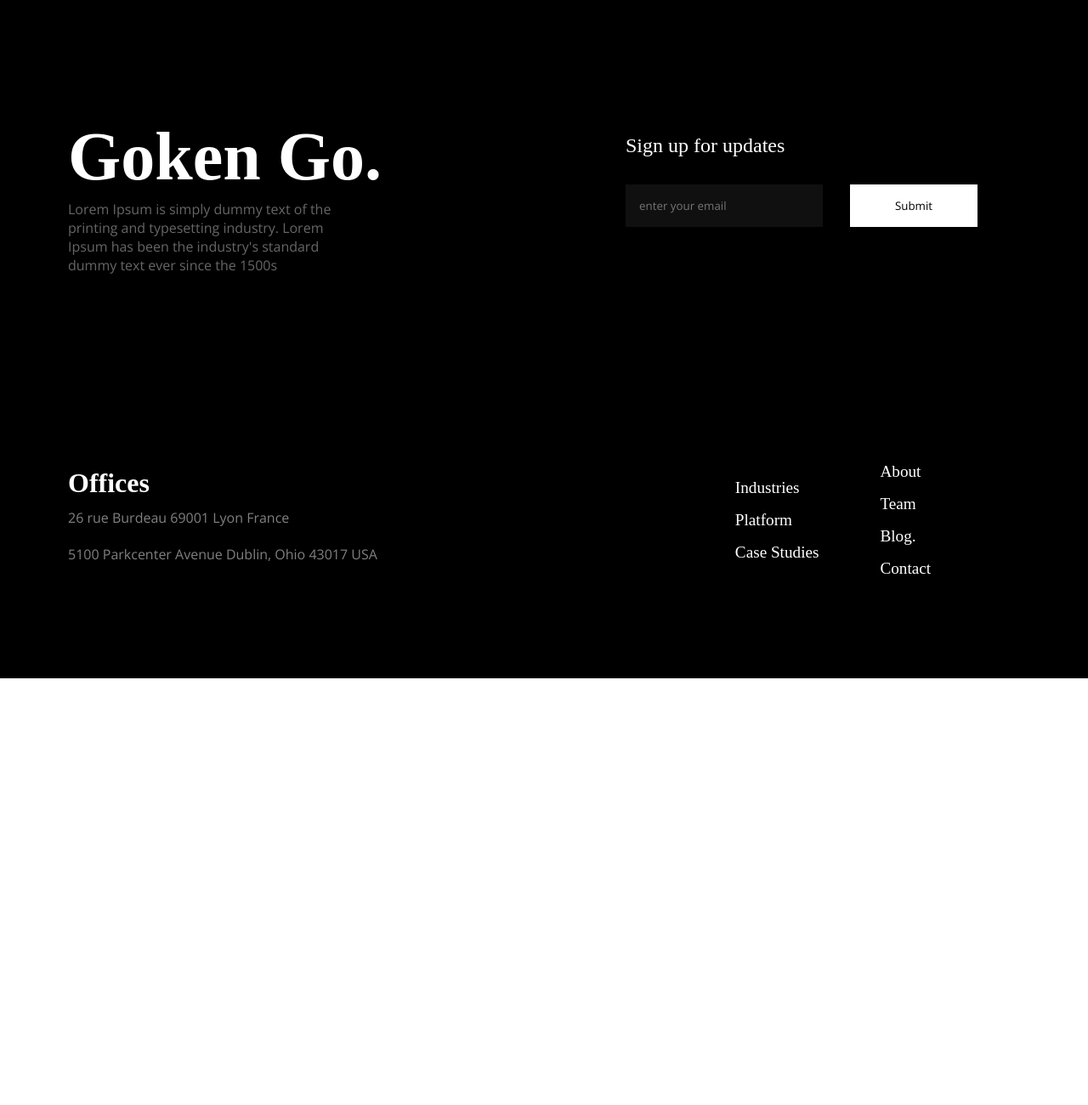
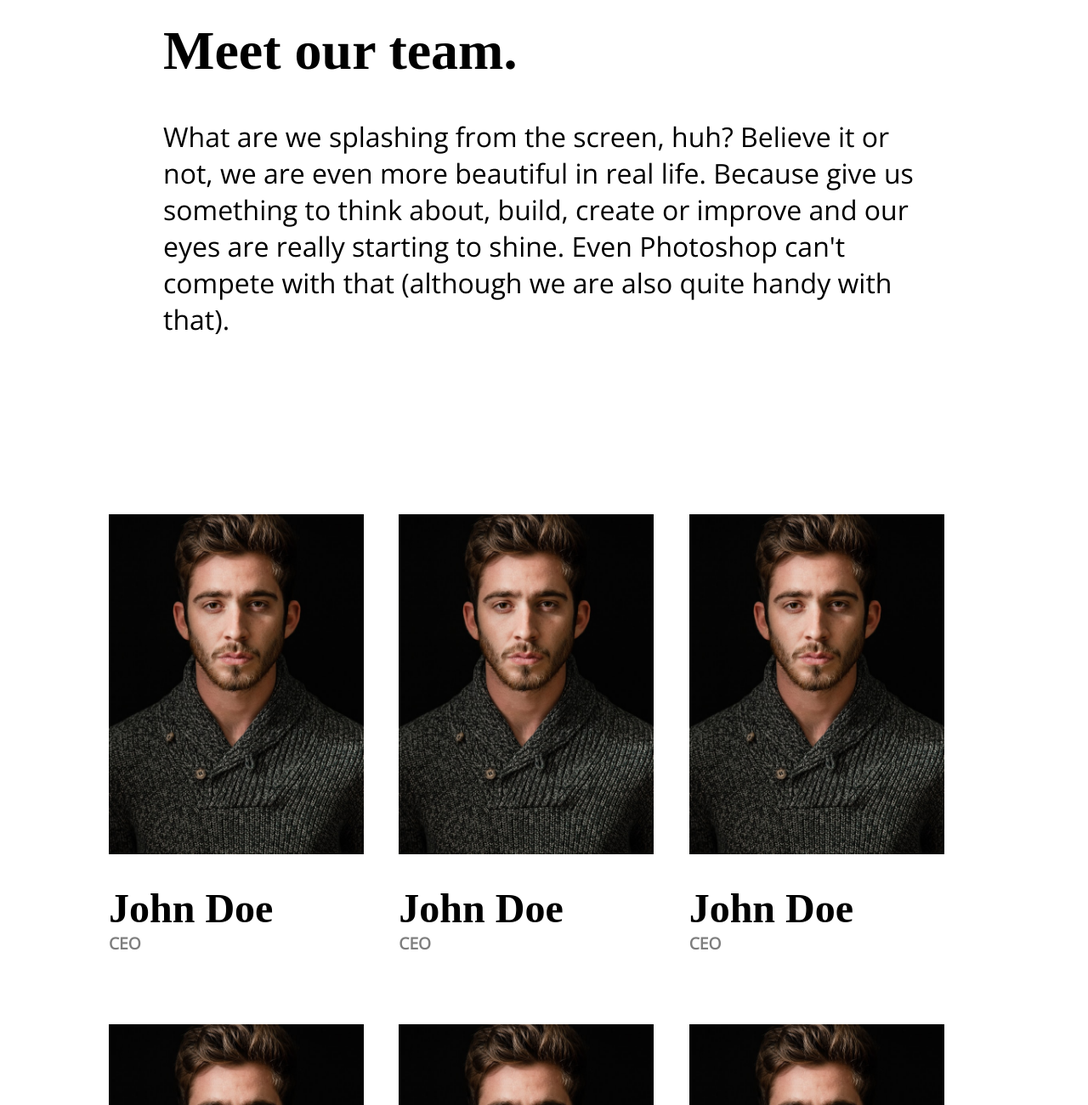
Before and after one commit to harshadgokhkale0308/gokengo1, a Gatsby site: page /team in a window 1280 px wide. Before the commit this address had no page. Shown: the part 220-1520 px from the top of the page at 85% size. Before the commit the page ends 1018 px from the top, so only its background shows below. Built offline with nearby package versions, Linux system fonts and the light colour scheme; Gatsby itself is replaced by a stand-in of ours; a web font is replaced by a local one.

Commit message:
Added Team Page

```diff
--- a/src/components/Footer.js
+++ b/src/components/Footer.js
@@ -118,13 +118,13 @@ const Footer = () => {
           <ul>
             <li>
               <div className="link">
-                <Link to="/about">About</Link>
+                <Link to="/about">About.</Link>
               </div>
             </li>
             <li>
               <div className="link">
                 <Link className="link" to="/team">
-                  Team
+                  Team.
                 </Link>
               </div>
             </li>
@@ -138,7 +138,7 @@ const Footer = () => {
             <li>
               <div className="link">
                 <a className="link" href="#">
-                  Contact
+                  Contact.
                 </a>
               </div>
             </li>
--- a/src/components/MissingLink.js
+++ b/src/components/MissingLink.js
@@ -17,7 +17,7 @@ const MissingLink = () => {
         0.5,
         { y: 100, ease: Power3.easeOut },
         0.2,
-        0.4
+        0.2
       )
         .from(".sub_heading", 0.6, { opacity: 0, y: 10, ease: Power3.easeOut })
         .staggerFrom(
--- /dev/null
+++ b/src/components/TeamGrid.js
@@ -0,0 +1,84 @@
+import React from "react"
+import Img from "gatsby-image"
+import { graphql, useStaticQuery } from "gatsby"
+
+const TeamGrid = () => {
+  const data = useStaticQuery(graphql`
+    query TeamImages {
+      MemberOne: file(relativePath: { eq: "team_member_one.jpg" }) {
+        id
+        childImageSharp {
+          fixed(width: 300, height: 400) {
+            ...GatsbyImageSharpFixed
+          }
+          fluid {
+            ...GatsbyImageSharpFluid
+          }
+        }
+      }
+    }
+  `)
+
+  return (
+    <div className="container">
+      <div className="team_grid">
+        <div className="member_card">
+          <Img
+            className="image"
+            fixed={data.MemberOne.childImageSharp.fixed}
+          ></Img>
+          <h1>
+            John Doe <span>CEO</span>
+          </h1>
+        </div>
+        <div className="member_card">
+          <Img
+            className="image"
+            fixed={data.MemberOne.childImageSharp.fixed}
+          ></Img>
+          <h1>
+            John Doe <span>CEO</span>
+          </h1>
+        </div>
+        <div className="member_card">
+          <Img
+            className="image"
+            fixed={data.MemberOne.childImageSharp.fixed}
+          ></Img>
+          <h1>
+            John Doe <span>CEO</span>
+          </h1>
+        </div>
+        <div className="member_card">
+          <Img
+            className="image"
+            fixed={data.MemberOne.childImageSharp.fixed}
+          ></Img>
+          <h1>
+            John Doe <span>CEO</span>
+          </h1>
+        </div>
+        <div className="member_card">
+          <Img
+            className="image"
+            fixed={data.MemberOne.childImageSharp.fixed}
+          ></Img>
+          <h1>
+            John Doe <span>CEO</span>
+          </h1>
+        </div>
+        <div className="member_card">
+          <Img
+            className="image"
+            fixed={data.MemberOne.childImageSharp.fixed}
+          ></Img>
+          <h1>
+            John Doe <span>CEO</span>
+          </h1>
+        </div>
+      </div>
+    </div>
+  )
+}
+
+export default TeamGrid
--- /dev/null
+++ b/src/components/TeamHeader.js
@@ -0,0 +1,38 @@
+import React, { useEffect } from "react"
+import { TimelineLite, Power3 } from "gsap"
+
+const TeamHeader = () => {
+  let tl = new TimelineLite()
+  useEffect(() => {
+    tl.from(".team_header_inner_text", 1, {
+      y: 100,
+      ease: Power3.easeOut,
+    }).from(
+      ".team_header p",
+      0.6,
+      { opacity: 0, y: 20, ease: Power3.easeOut },
+      "-=0.6"
+    )
+  }, [tl])
+
+  return (
+    <div className="container">
+      <div className="team_header_wrapper">
+        <div className="team_header">
+          <h1>
+            <div className="team_header_inner_text">Meet our team.</div>
+          </h1>
+          <p>
+            What are we splashing from the screen, huh? Believe it or not, we
+            are even more beautiful in real life. Because give us something to
+            think about, build, create or improve and our eyes are really
+            starting to shine. Even Photoshop can't compete with that (although
+            we are also quite handy with that).
+          </p>
+        </div>
+      </div>
+    </div>
+  )
+}
+
+export default TeamHeader
--- /dev/null
+++ b/src/pages/team.js
@@ -0,0 +1,21 @@
+import React from "react"
+import Layout from "../components/layout"
+import SEO from "../components/seo"
+
+// Components
+import TeamHeader from "../components/TeamHeader"
+import TeamGrid from "../components/TeamGrid"
+import DemoBanner from "../components/DemoBanner"
+
+const team = () => {
+  return (
+    <Layout>
+      <SEO title="team" />
+      <TeamHeader></TeamHeader>
+      <TeamGrid></TeamGrid>
+      <DemoBanner></DemoBanner>
+    </Layout>
+  )
+}
+
+export default team
--- a/src/styles/components/missinglink.scss
+++ b/src/styles/components/missinglink.scss
@@ -12,7 +12,7 @@
   }
   .sub_heading {
     font-size: 2rem;
-    width: 50%;
+    width: 70%;
     margin-top: -20px;
     opacity: 0.5;
     font-family: "Open Sans";
--- /dev/null
+++ b/src/styles/components/teamgrid.scss
@@ -0,0 +1,21 @@
+.team_grid {
+  display: grid;
+  width: 80vw;
+  grid-template-columns: repeat(3, 1fr);
+  margin-top: 10vh;
+  margin-bottom: 10vh;
+
+  .member_card {
+    height: 600px;
+    h1 {
+      display: flex;
+      flex-direction: column;
+      font-size: 3rem;
+      span {
+        font-family: "Open Sans";
+        font-size: 1.2rem;
+        opacity: 0.5;
+      }
+    }
+  }
+}
--- /dev/null
+++ b/src/styles/components/teamheader.scss
@@ -0,0 +1,19 @@
+.team_header_wrapper {
+  display: flex;
+  flex-direction: column;
+  align-items: center;
+  justify-content: center;
+  width: 70vw;
+  height: 80vh;
+
+  .team_header {
+    h1 {
+      font-size: 4rem;
+      overflow: hidden;
+    }
+    p {
+      font-family: "Open Sans";
+      font-size: 2rem;
+    }
+  }
+}
--- a/src/styles/main.scss
+++ b/src/styles/main.scss
@@ -16,6 +16,10 @@
 @import "./components/aboutsectionone.scss";
 @import "./components/aboutsectiontwo.scss";
 @import "./components/demobanner.scss";
+
+// Team Components
+@import "./components/teamheader.scss";
+@import "./components/teamgrid.scss";
 
 body,
 html {
```
Also changed, not shown: src/images/team_member_one.jpg (added).
